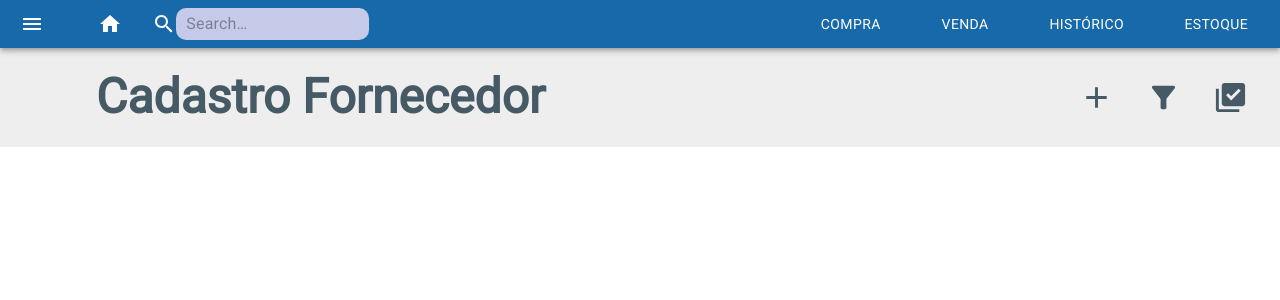
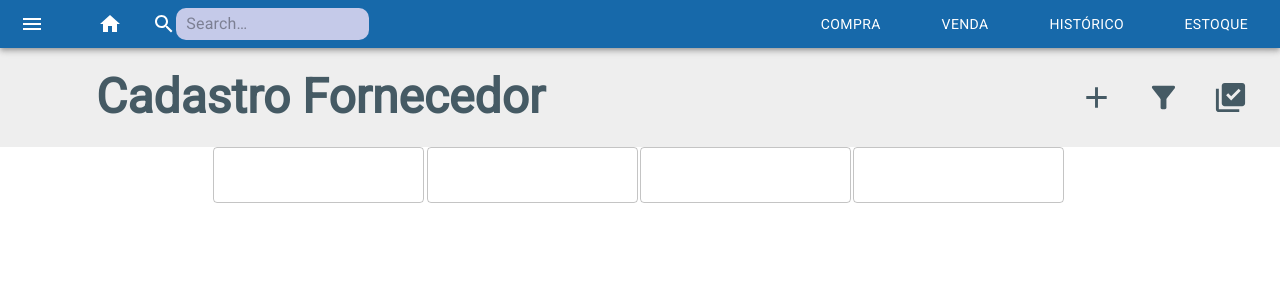
Before and after one commit to EduOC1022/projeto_estoque, a React (Create React App) app in the folder estoque/: page /cadastro-fornecedor in a window 1280 px wide. Shown: the top 300 px of the page. Built offline with nearby package versions, Linux system fonts and the light colour scheme.

Commit message:
atualização

```diff
--- a/estoque/package.json
+++ b/estoque/package.json
@@ -16,7 +16,7 @@
     "pg": "^8.11.2",
     "react": "^18.2.0",
     "react-dom": "^18.2.0",
-    "react-scripts": "6.15.0",
+    "react-scripts": "6.0.1",
     "web-vitals": "^2.1.4"
   },
   "scripts": {
--- a/estoque/src/App.js
+++ b/estoque/src/App.js
@@ -1,4 +1,4 @@
-import React, {useEffect} from "react";
+import React from "react";
 import {BrowserRouter, Route, Routes} from 'react-router-dom';
 import Menu from "./Frontend/componentes/Menu";
 import Home from "./Frontend/paginas/Home";
--- a/estoque/src/Frontend/paginas/CadastroF.js
+++ b/estoque/src/Frontend/paginas/CadastroF.js
@@ -3,6 +3,9 @@ import LibraryAddCheckIcon from '@mui/icons-material/LibraryAddCheck';
 import FilterAltIcon from '@mui/icons-material/FilterAlt';
 import Headin from "../componentes/Typographies/Headin";
 import AddIcon from '@mui/icons-material/Add';
+import {TextField, Grid, Container} from '@mui/material/';
+
+
 
 
 export default function CadastroF() {
@@ -19,6 +22,22 @@ export default function CadastroF() {
                 ]
 
     return (
+        <>
         <Headin icones={icones} pagina='Cadastro Fornecedor'/>
+            <Grid container sx={{justifyContent:"center"}}>
+                <Grid item md={2}>
+                    <TextField></TextField>
+                </Grid>
+                <Grid item md={2}>
+                    <TextField></TextField>
+                </Grid>
+                <Grid item md={2}>
+                    <TextField></TextField>
+                </Grid>
+                <Grid item md={2}>
+                    <TextField></TextField>
+                </Grid>
+            </Grid>
+        </>
     );
 }
```
